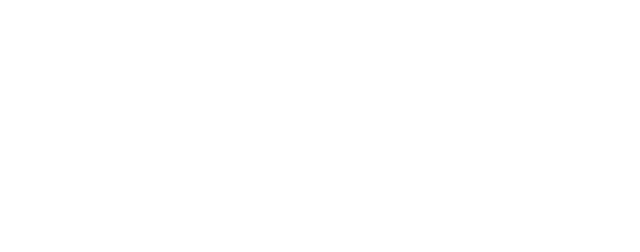
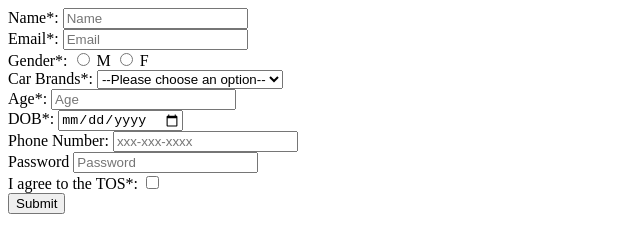
Before and after one commit to acciojob/signup-form-car-Priyambada216, a website: page main.html in a window 1280 px wide. Shown: the whole page, without its empty margins (0-640 px from the left). Drawn offline with Linux system fonts and the light colour scheme.

Commit message:
created a submission

```diff
--- a/main.html
+++ b/main.html
@@ -10,7 +10,43 @@
 	<!-- the entire body must be written by student -->
     <script type="text/javascript" src="./script.js">
 </script>
+	<form method='post'>
+        <label for="name">Name*:</label>
+	    <input type="text" placeholder="Name" id="name" required>
+		<br>
+		<lable for="email">Email*:</lable>
+		<input type="email" id="email" placeholder="Email" required>
+		<br>
+		<label for="gender_m, gender_f">Gender*:</label>
+		<input type="radio" id="gender_m, gender_f" name="gender" required> M
 
+		<input type="radio" id="gender_m, gender_f" name="gender" required> F
+		<br>
+		<label for="cars">Car Brands*:</label>
+		<select required id="cars">
+			<option value="" disabled selected>--Please choose an option--</option>
+			<option value="Audi">Audi</option>
+			<option value="Volkswagen">Volkswagen</option>
+			<option value="Toyota">Toyota</option>
+		</select>
+		<br>
+	     <label for="age">Age*:</label>
+		<input type="number" required placeholder="Age" id="age">
+		<br>
+		<label for="dob">DOB*:</label>
+		<input type="date" required id="dob">
+		<br>
+		<lable for="tel">Phone Number:</lable>
+		<input type="tel" id="tel" placeholder="xxx-xxx-xxxx">
+		<br>
+		<lable for="password">Password</lable>
+		<input type="password" id="password" placeholder="Password">
+		<br>
+		<lable for="tos">I agree to the TOS*:</lable>
+		<input type="checkbox" required>
+		<br>
+		<button type="submit">Submit</button>
+	</form>
 </body>
 
 </html>
```
